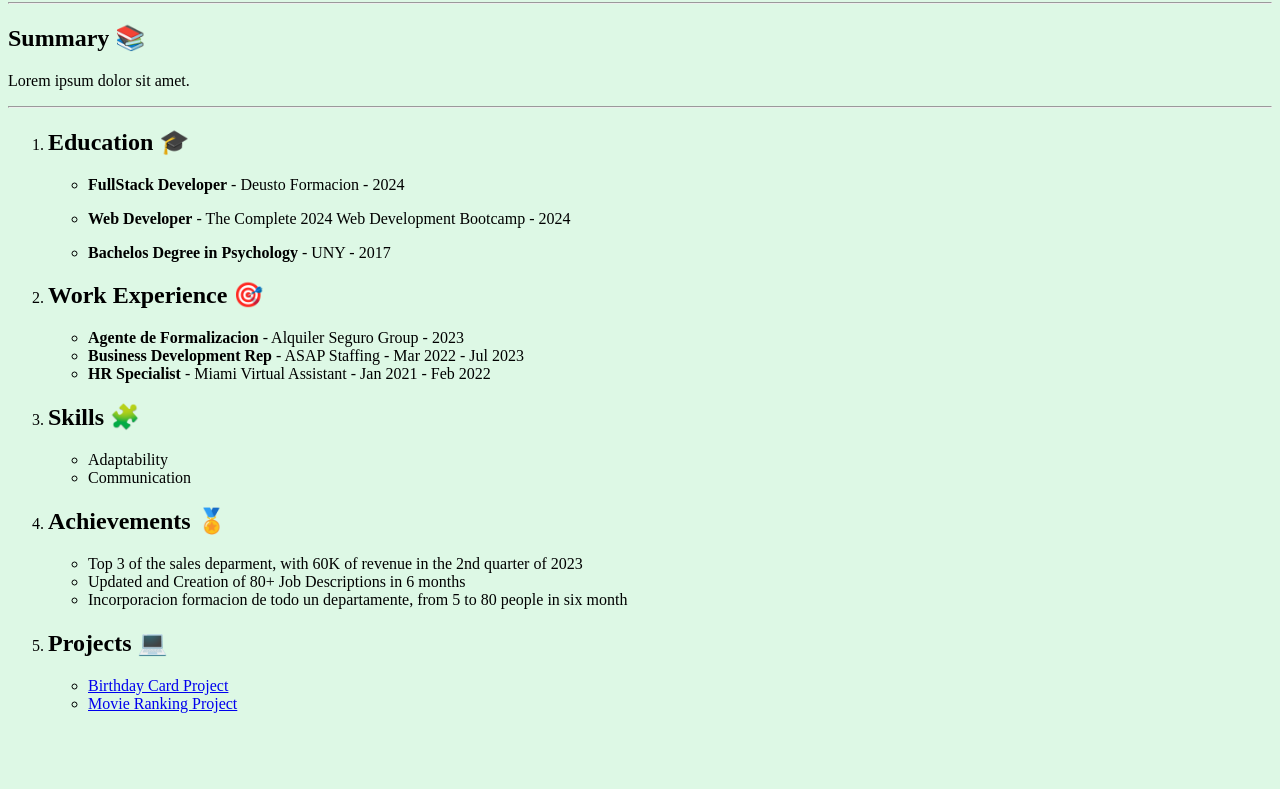
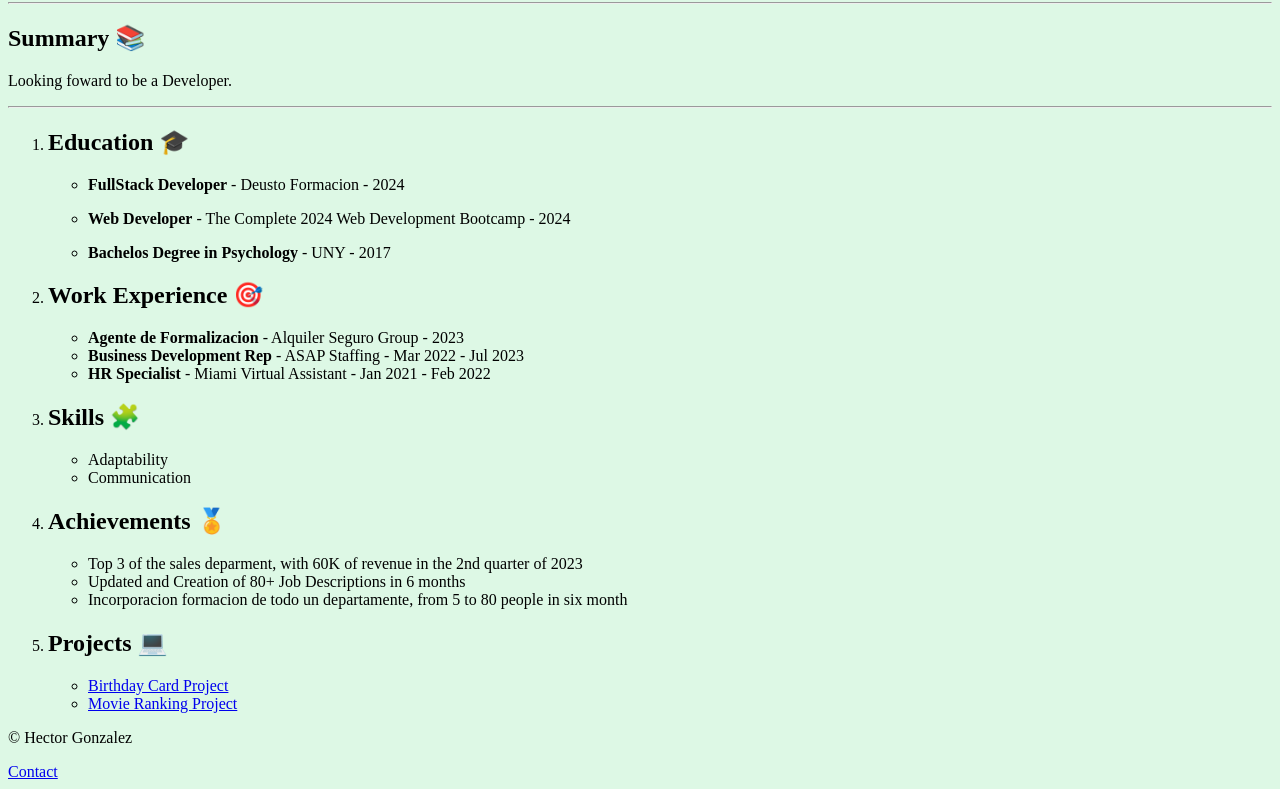
Before and after one commit to Hecthor2332/Resume-v1, a plain HTML site: page index.html in a window 1280 px wide. Shown: the part 290-1079 px from the top of the page. Before the commit the page ends 1019 px from the top, so only its background shows below. Drawn offline with Linux system fonts and the light colour scheme.

Commit message:
Added footer

```diff
--- a/index.html
+++ b/index.html
@@ -23,7 +23,7 @@
     <h1>Hector Gonzalez</h1>
     <hr/>
     <h2>Summary &#128218</h2>
-    <p>Lorem ipsum dolor sit amet.</p>
+    <p>Looking foward to be a Developer.</p>
     <hr/>
     <ol>
         <li><h2>Education &#127891</h2></li>
@@ -56,7 +56,10 @@
         </ul>
     </ol>
 
-
+    <footer>
+        <p>© Hector Gonzalez</p>
+        <a href="./public/contact.html">Contact</a>
+    </footer>
 
 </body>
 </html>
```
